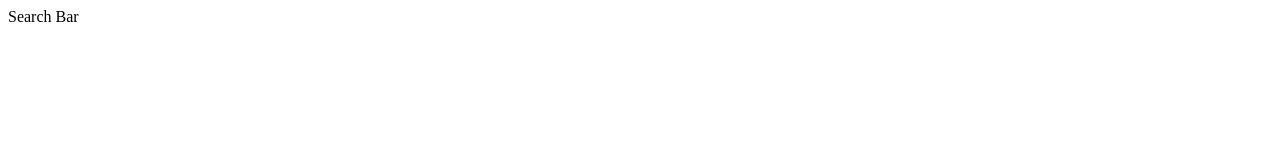
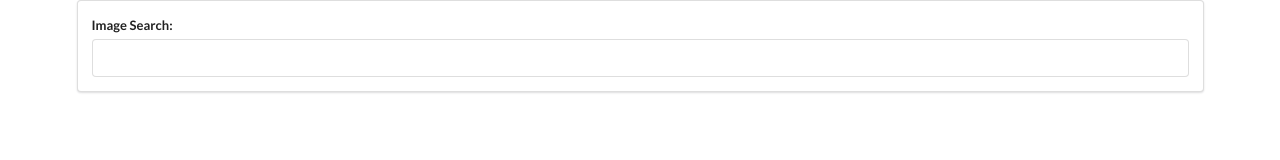
Before and after one commit to pgaria/react-code, a React app in the folder forms-user-events-v1-third/: page / in a window 1280 px wide. Built offline with nearby package versions, Linux system fonts and the light colour scheme.

Commit message:
Added Semantic UI CSS and some Styling on the Search Text Field

```diff
--- a/forms-user-events-v1-third/public/index.html
+++ b/forms-user-events-v1-third/public/index.html
@@ -10,6 +10,7 @@
       content="Web site created using create-react-app"
     />
     <link rel="apple-touch-icon" href="%PUBLIC_URL%/logo192.png" />
+    <link rel ="stylesheet" href="https://cdnjs.cloudflare.com/ajax/libs/semantic-ui/2.4.1/semantic.min.css"/>
     <!--
       manifest.json provides metadata used when your web app is installed on a
       user's mobile device or desktop. See https://developers.google.com/web/fundamentals/web-app-manifest/
--- a/forms-user-events-v1-third/src/components/App.js
+++ b/forms-user-events-v1-third/src/components/App.js
@@ -4,7 +4,11 @@ import SearchBar from './SearchBar';
 
 const App = () => {
 
-    return (<div> <SearchBar /> </div>);
+    return (
+    <div className="ui container">
+        <SearchBar />
+    </div>
+    );
 
 };
 
--- a/forms-user-events-v1-third/src/components/SearchBar.js
+++ b/forms-user-events-v1-third/src/components/SearchBar.js
@@ -2,9 +2,17 @@ import React from 'react';
 
 class SearchBar extends React.Component {
 
-    render()
-    {
-        return <div>Search Bar</div>;
+    render() {
+        return (
+            <div className="ui segment">
+                <form className="ui form">
+                    <div className="field">
+                        <label> Image Search: </label>
+                        <input type="text" />
+                    </div>
+                </form>
+            </div>
+        );
     }
 
 
```
